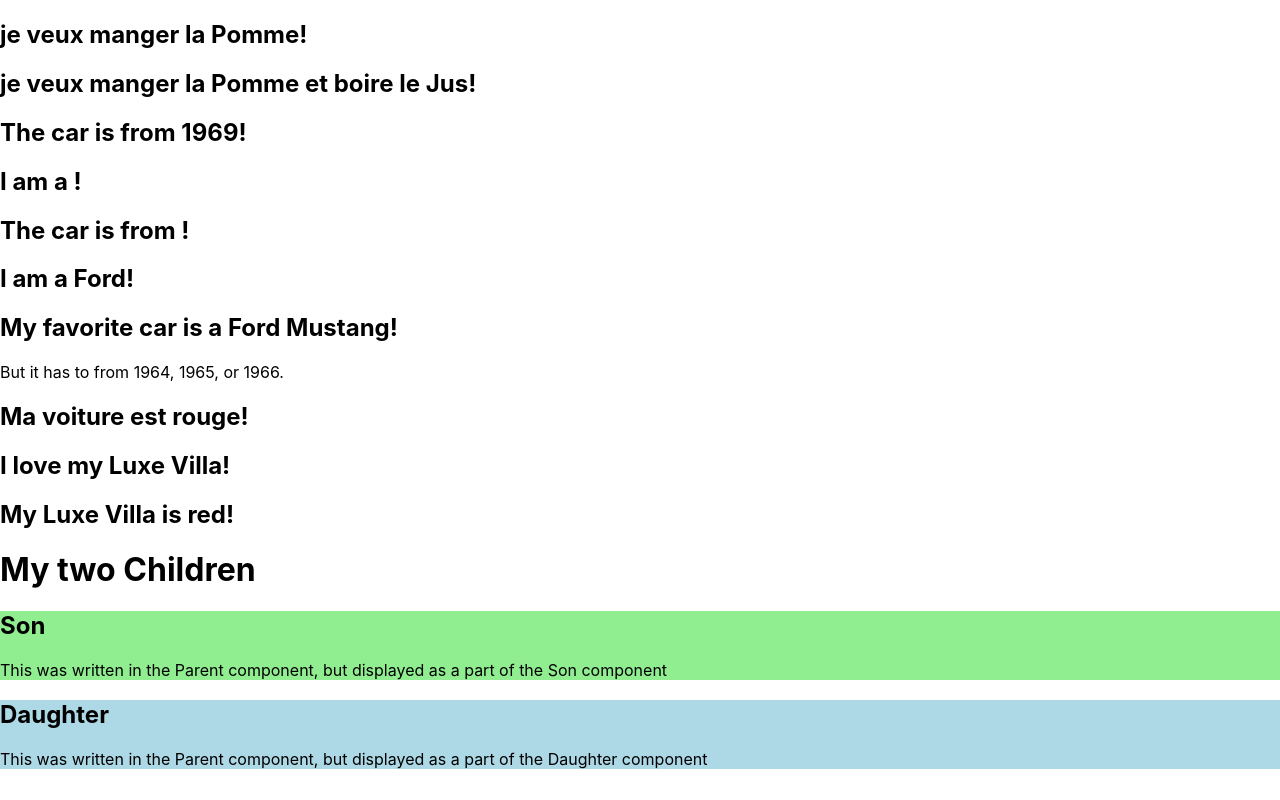
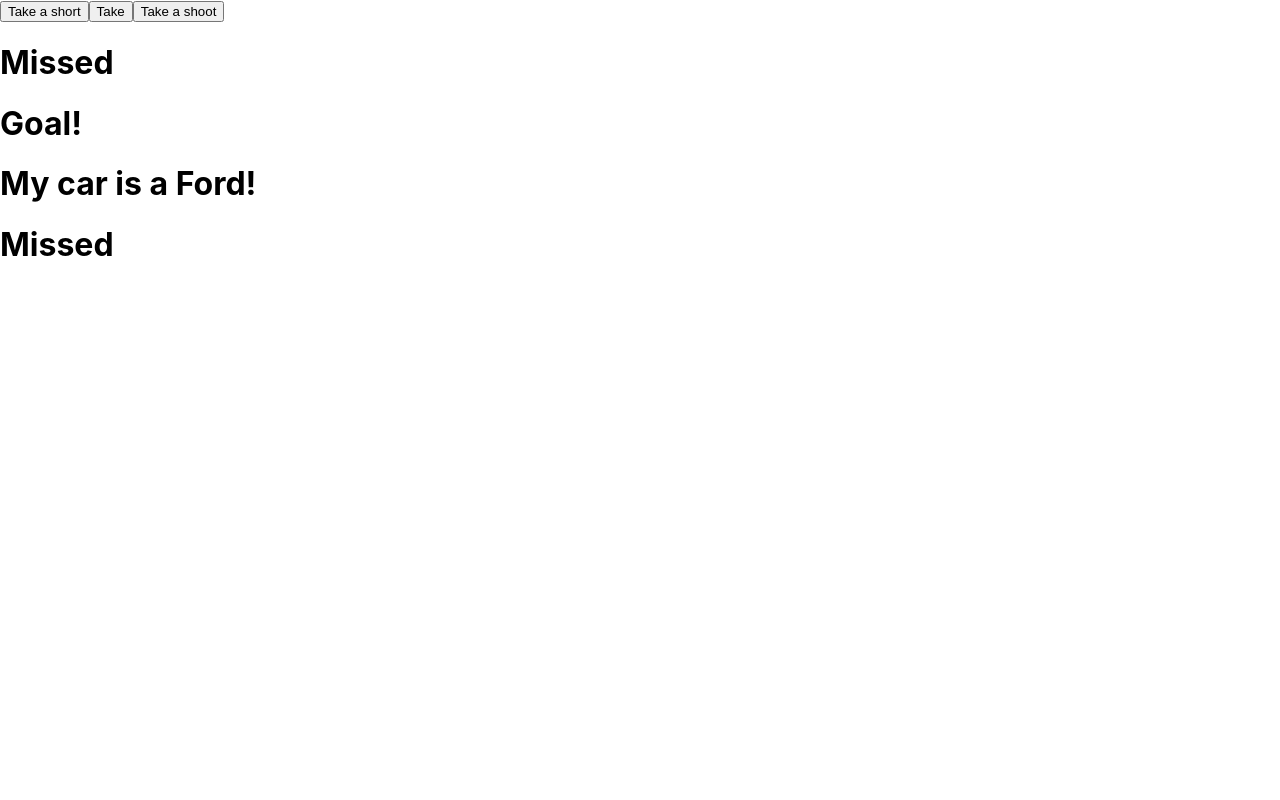
Before and after one commit to ariellechuenteu-cell/Dev-react, a React (Create React App) app: page / in a window 1280 px wide. Built offline with nearby package versions, Linux system fonts and the light colour scheme.

Commit message:
Familiarisation avec les evenements react, syntaxe et application.Decouverte des conditions if, les operateurs logiques && et ternaires, apllication sur quelques exemples

```diff
--- a/src/index.js
+++ b/src/index.js
@@ -6,126 +6,91 @@ import reportWebVitals from './reportWebVitals';
 
 import { createRoot } from 'react-dom/client'
 
-//creation d'une fonction avec une propriete brand qui sera affichée dans le h2
-function Food(myobj) {
-  return (
-    <h2>je veux manger la {myobj.brand}!</h2>
+//Evenement React
+//Ajout d'evenements
+function Football() {
+  const shoot = () => {
+    alert("Great a short!");
+  }
+  return(
+    <button onClick={shoot}>Take a short</button>
   );
 }
 
 
-//creation d'une fonction avec plusieurs proprietes qui seront affichées dans le h2
-function Food2(myobj) {
-  return (
-    <h2>je veux manger la {myobj.brand} et boire le {myobj.drink}!</h2>
+//Argument de passage
+//pour passser un argumenta un gestionnaire d'evenements, utilisez une fonction de fleche
+function Handball() {
+  const shooter = (a) =>{
+    alert(a);
+  }
+  return(
+    <button onClick={() =>shooter("Goal")}>Take</button>
   );
 }
 
-//differents types de donnees
+//Objet d'evenement react
+function Volleyball(){
+  const shootest= (a,b) =>{
+    alert(b.type);
+  }
+  return(
+    <button onClick={(event) =>shootest("Goal", event)}>Take a shoot</button>
+  )
+}
 
-function Car(props) {
+//Les conditions react
+//La condition if
+function MissedGoal(){
+  return <h1>Missed</h1>;
+
+}
+function MadeGoal(){
+  return <h1>Goal!</h1>;
+
+}
+function Goal(props){
+  const isGoal = props.isGoal;
+  if (isGoal){
+    return <MadeGoal />;
+
+  }
+  return <MissedGoal />;
+
+}
+
+//Operateur logique &&: le cote droit sera rendu que si le cote gauche est vrai
+function Car(props){
   return(
     <>
-    <h2>The car is from {props.year}!</h2>
-    <h2>I am a {props.brand}!</h2>
+    {props.brand && <h1>My car is a {props.brand}! </h1>}
     </>
   );
+
 }
-let x = "Ford";
 
-
-//les objets et les tableaux
-function MyCar(props) {
-  return (
+//operateur ternaire: condition? true : false
+//Revenons a l'exemple du debut
+function But(props){
+  const isGoals = props.isGoals;
+  return(
     <>
-      <h2>My favorite car is a {props.carinfo.name} {props.carinfo.model}!</h2>
-      <p>But it has to from {props.years[0]}, {props.years[1]}, or {props.years[2]}.</p>
+    {isGoals ? <MadeGoal /> : <MissedGoal /> }
     </>
   );
+
 }
-
-let z = [1964, 1965, 1966];
-let y = {name: "Ford", model: "Mustang"};
-
-
-//Destructuration des props
-function Voiture({color}) {
-  return (
-    <h2>Ma voiture est {color}!</h2>
-  );
-}
-
-
-//on peut aussi detruire toutes les proprietes mais preciser quelle propriete s'affiche a l'interieur de la fonction
-function House(props) {
-  const {brand, model} = props;
-  return (
-    <h2>I love my {brand} {model}!</h2>
-  );
-}
-
-
-//destructuration avec ...rest
-function House1({color, brand, ...rest}) {
-  return (
-    <h2>My {brand} {rest.model} is {color}!</h2>
-  );
-}
-
-
-//Enfant de react props
-function Son(props) {
-  return (
-    <div style={{background: 'lightgreen'}}>
-      <h2>Son</h2>
-      <div>{props.children}</div>
-    </div>
-  );
-}
-
-function Daughter(props) {
-  const {brand, model} = props;
-  return (
-    <div style={{background: 'lightblue'}}>
-      <h2>Daughter</h2>
-      <div>{props.children}</div>
-    </div>
-  );
-}
-
-function Parent() {
-  return (
-    <div>
-      <h1>My two Children</h1>
-      <Son>
-        <p>
-          This was written in the Parent component,
-          but displayed as a part of the Son component
-        </p>
-      </Son>
-      <Daughter>
-        <p>
-          This was written in the Parent component,
-          but displayed as a part of the Daughter component
-        </p>
-      </Daughter>
-    </div>
-  );
-}
-
 
 const root = ReactDOM.createRoot(document.getElementById('root'));
 root.render(
   <reactStrictMode>
-    <Food brand="Pomme" />
-    <Food2 brand="Pomme" drink="Jus" />
-    <Car year={1969} />
-    <Car brand={x} />
-    <MyCar years={z} carinfo={y} />
-    <Voiture brand="Ford" model="Mustang" color="rouge" year={1969} />
-    <House brand="Luxe" model="Villa" color="green" />
-    <House1 brand="Luxe" model="Villa" color="red" year={1969} />
-    <Parent />
+    <Football />
+    <Handball />
+    <Volleyball />
+    <Goal isGoal={false} />
+    <Goal isGoal={true} />
+    <Car brand="Ford"/>
+    <But isGoals={false} />
   </reactStrictMode>
 );
 
```
